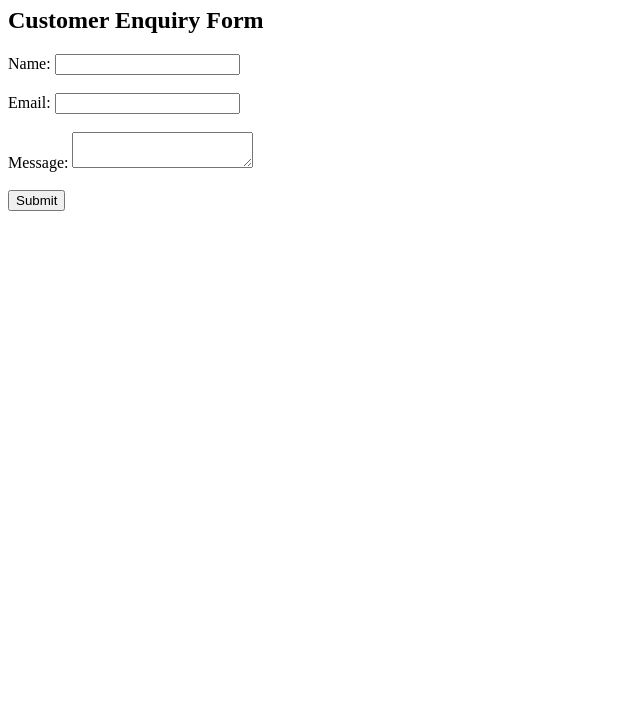
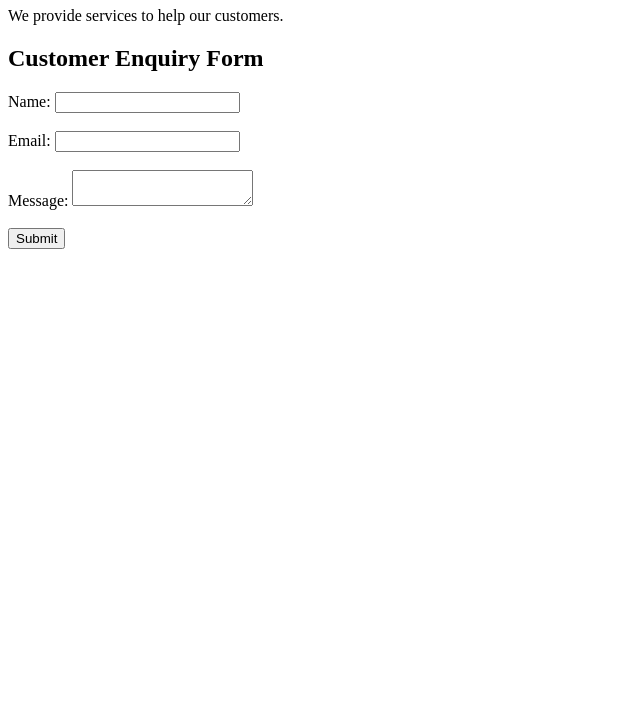
Before and after one commit to RyanD1310/evolving-ltd-web-app, a plain HTML site: page Index.html in a window 1280 px wide. Shown: the part 73-800 px from the top of the page, without its empty margins (0-640 px from the left). Drawn offline with Linux system fonts and the light colour scheme.

Commit message:
Update Index.html

```diff
--- a/Index.html
+++ b/Index.html
@@ -6,6 +6,7 @@
 <body>
 
     <h1>Welcome to Evolving Ltd</h1>
+    <p>We provide services to help our customers.</p>
 
     <h2>Customer Enquiry Form</h2>
 
```
